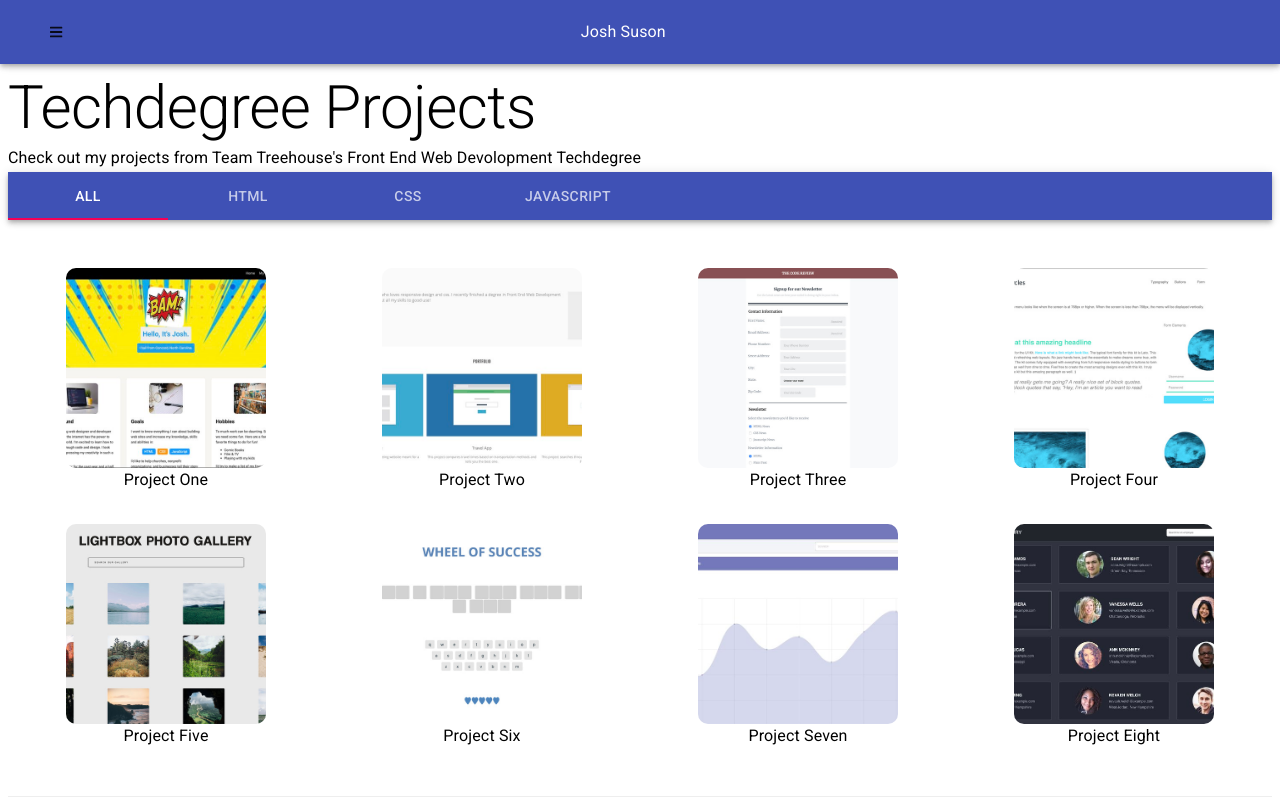
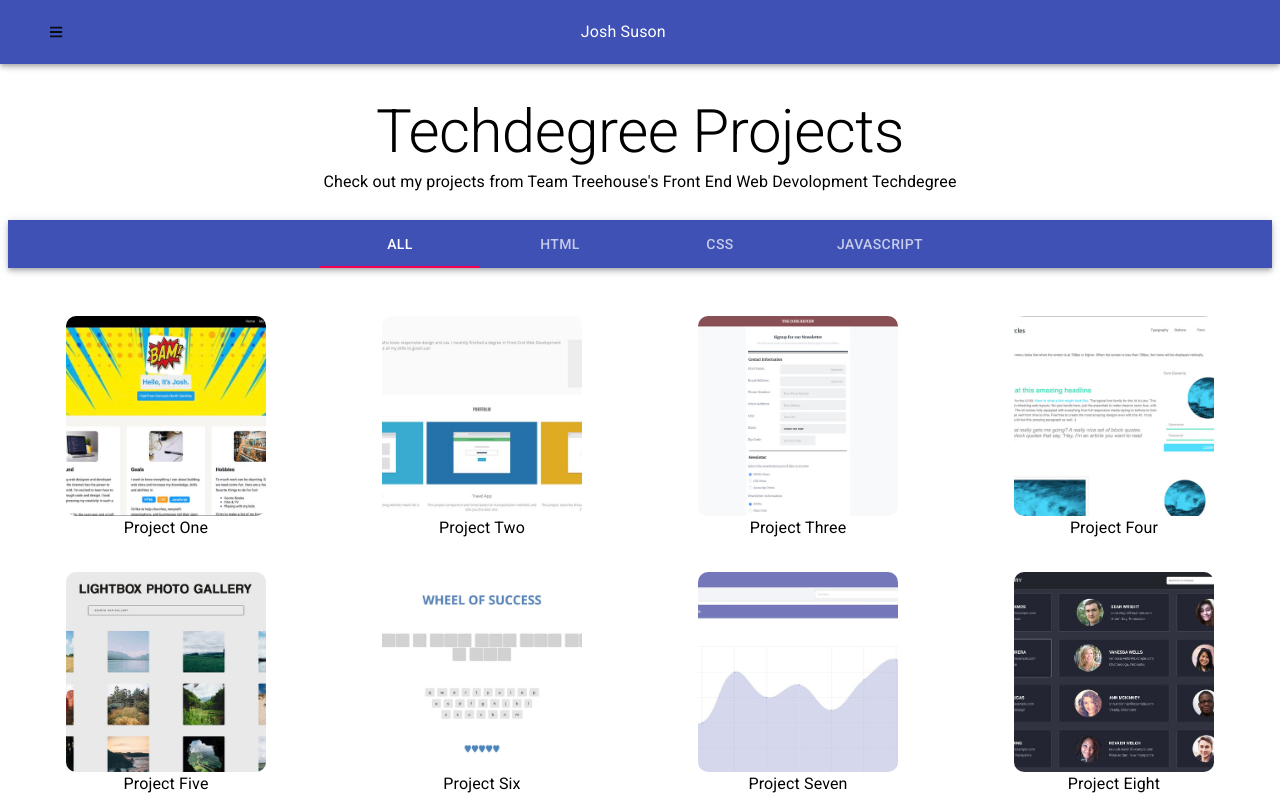
Before and after one commit to joshsuson/myGatsbySite, a Gatsby site: page /projects in a window 1280 px wide. Shown: the top 800 px of the page. Built offline with nearby package versions, Linux system fonts and the light colour scheme; Gatsby itself is replaced by a stand-in of ours.

Commit message:
Finished techdegree project picker

```diff
--- a/src/components/projectsComponents/projectPicker.jsx
+++ b/src/components/projectsComponents/projectPicker.jsx
@@ -16,7 +16,7 @@ const ProjectPicker = props => {
   return (
     <>
       <AppBar position="static">
-        <Tabs value={value} onChange={handleChange}>
+        <Tabs value={value} onChange={handleChange} centered>
           <Tab label="All" />
           <Tab label="HTML" />
           <Tab label="CSS" />
--- a/src/components/treehouse.jsx
+++ b/src/components/treehouse.jsx
@@ -1,13 +1,23 @@
 import React from "react"
 import { Typography } from "@material-ui/core"
+import { makeStyles } from "@material-ui/core/styles"
 import ProjectPicker from "./projectsComponents/projectPicker"
 import Project from "./projectsComponents/project"
 import { treehouseProjects } from "../data/treehouseProjects"
 import useProjectImageData from "../data/projectImageData"
 
+const useStyles = makeStyles({
+  titleDiv: {
+    textAlign: "center",
+    margin: "24px 0",
+  },
+})
+
 const Treehouse = () => {
   const [project, setProject] = React.useState(null)
   const [value, setValue] = React.useState(0)
+
+  const classes = useStyles()
 
   const {
     projectOne,
@@ -46,7 +56,7 @@ const Treehouse = () => {
 
   return (
     <>
-      <div>
+      <div className={classes.titleDiv}>
         <Typography variant="h2">Techdegree Projects</Typography>
         <Typography variant="subtitle1">
           Check out my projects from Team Treehouse's Front End Web Devolopment
--- a/src/data/treehouseProjects.js
+++ b/src/data/treehouseProjects.js
@@ -48,19 +48,28 @@ export const treehouseProjects = {
   },
   projectSix: {
     title: "Project Six",
-    goal: "Project Six was a big jump into javascript. ",
+    goal:
+      "Project Six was a big jump into javascript. We we were tasked with building an interactive letter game where the user guesses letters to make up a phrase. The course gave us a visual mockup as well as majority of the CSS and HTML. We had to write all of the javascript logic for the course.",
+    solution:
+      "The first steps were using javascript to get the letters to respond to user input. From there it was all about keeping track of misses and correct guesses until the user had guessed all the letters. Then a screen showing win or lose had to show. To go above and beyond I set the game up to reset so that the user could play over again whether they win or lose.",
     link: "https://joshsuson.github.io/Techdegree-Project-6",
     github: "https://githube.com/joshsuson/Techdegree-Project-6",
   },
   projectSeven: {
     title: "Project Seven",
-    goal: "The goal of Project Seven",
+    goal:
+      "Project Seven was the biggest project of the entire techdegree. All of the skills we learned had come together. On top of that we also started learning about storing and retrieving data in the local host of the browser. For this project we were tasked with building a mock dashboard app. We were only given a single mockup image and a list of functionality. Then we had to build the functioning dashboard. It had to include javascript charts, toggle buttons, a notification window, and more.",
+    solution:
+      "This was by far the hardest project. I started by getting the HTML and CSS to match the mockup for the most part. I utilized the CSS grid function to build out the side bar of the app and make everything responsive. From there it was all about building the Javascript to add functionality to the dashboard. I used a jquery plugin to generate the charts and then used vanilla javascript to create the toggle switches, alert bar, and notification window. To go above in beyond I made the 'settings' portion interactable and allowed the user to store and clear their data from browser cache. ",
     link: "https://joshsuson.github.io/Techdegree-Project-7",
     github: "https://githube.com/joshsuson/Techdegree-Project-7",
   },
   projectEight: {
     title: "Project Eight",
-    goal: "The goal of Project Eight",
+    goal:
+      "Project Eight was all about learning to pull data from an API. We were tasked with building an employee database that pulls data from a random person API. Then we had to use that data in the site.",
+    solution:
+      "This one was straightforward. I built the CSS and HTML to match the provided mockup. Then I used Javascript to build the popup modal when you clicked an employee, which provided more of the data. All the data was pulled from the API and parsed through Javascript. To go above and beyond I spent time giving the website and interesting dark mode theme and made the popup modals have arrows so that you could navigate through the employees.",
     link: "https://joshsuson.github.io/Techdegree-Project-8",
     github: "https://githube.com/joshsuson/Techdegree-Project-8",
   },
```
